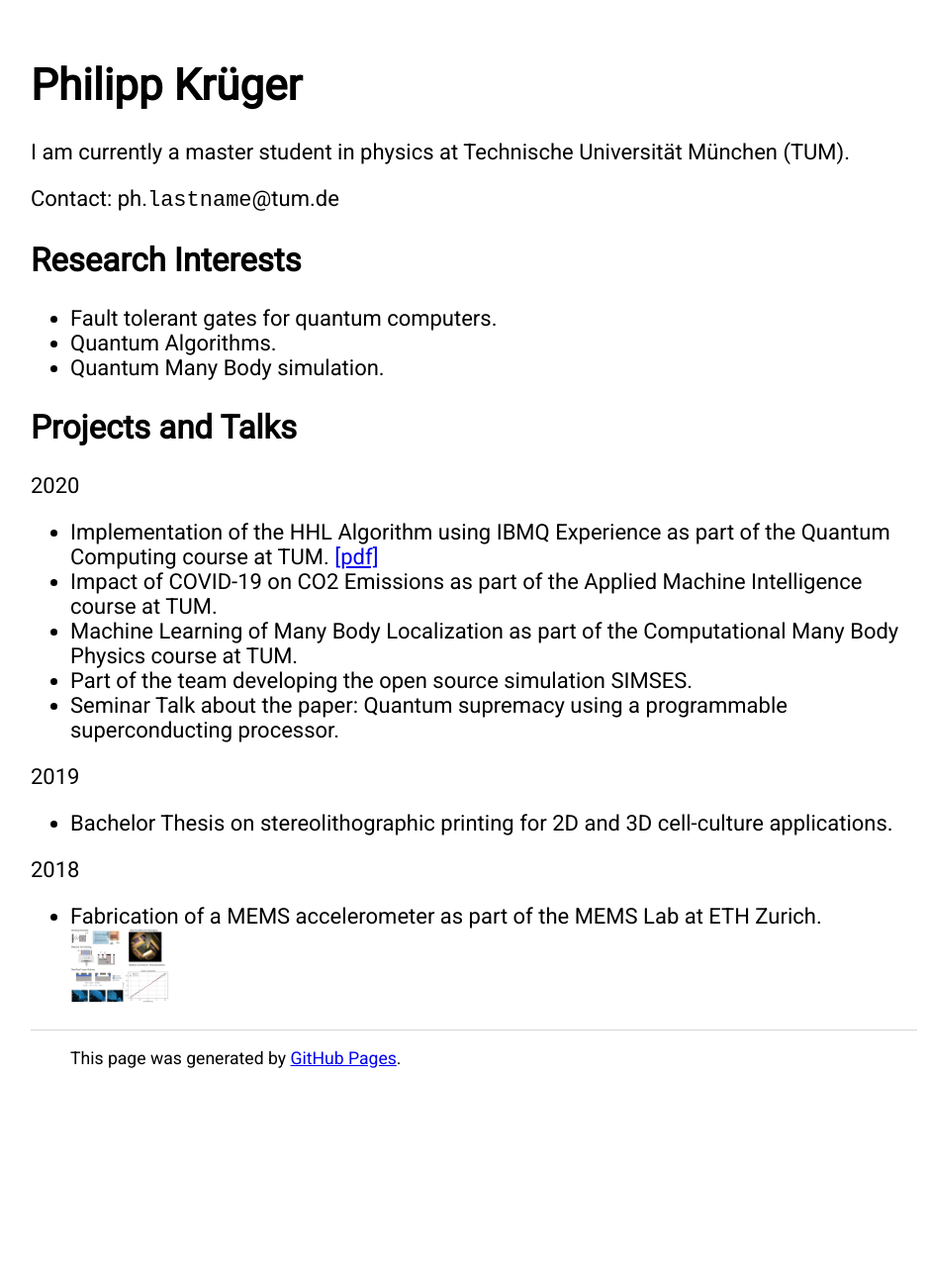
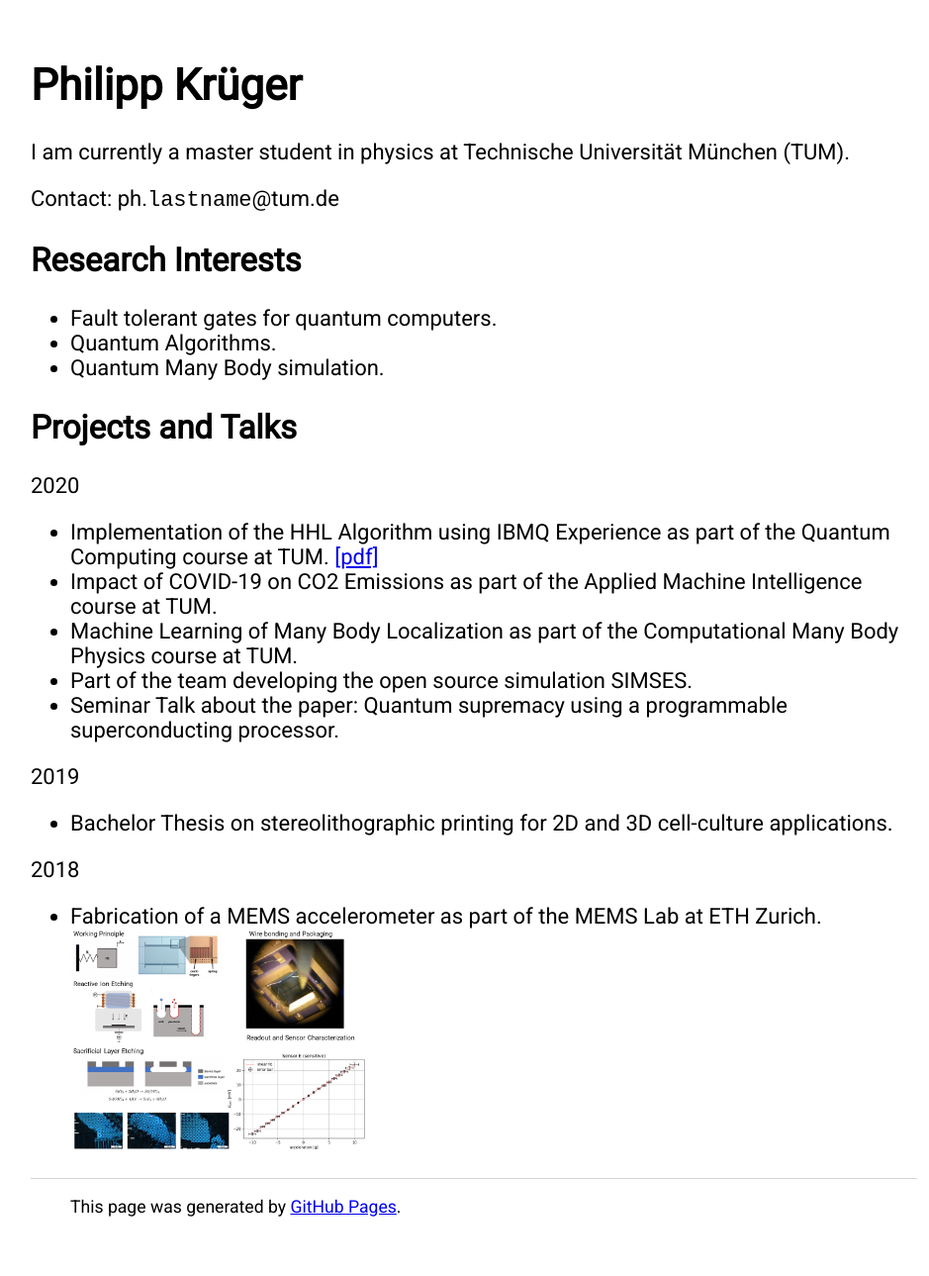
Before and after one commit to PhilippKrueger/PhilippKrueger.github.io, a Jekyll site: the page built from index.html, in a window 1280 px wide. Shown: the whole page at 99% size, without its empty margins (161-1100 px from the left). Built offline with Jekyll 4.4.1, drawn with Linux system fonts in a browser that asks for light colours; before the commit the page ends 1139 px from its top, so only the background shows below that.

Commit message:
Update index.html

```diff
--- a/index.html
+++ b/index.html
@@ -36,7 +36,7 @@
 	<ul>
 	  <li>Fabrication of a MEMS accelerometer as part of the MEMS Lab at ETH Zurich.
 		</li>
-	<img src="\Images\MEMS.png" alt="MEMS accelerometer" width="100">
+	<img src="\Images\MEMS.png" alt="MEMS accelerometer" width="300">
 	</ul>
 
 </div><!-- /.blurb -->
```
